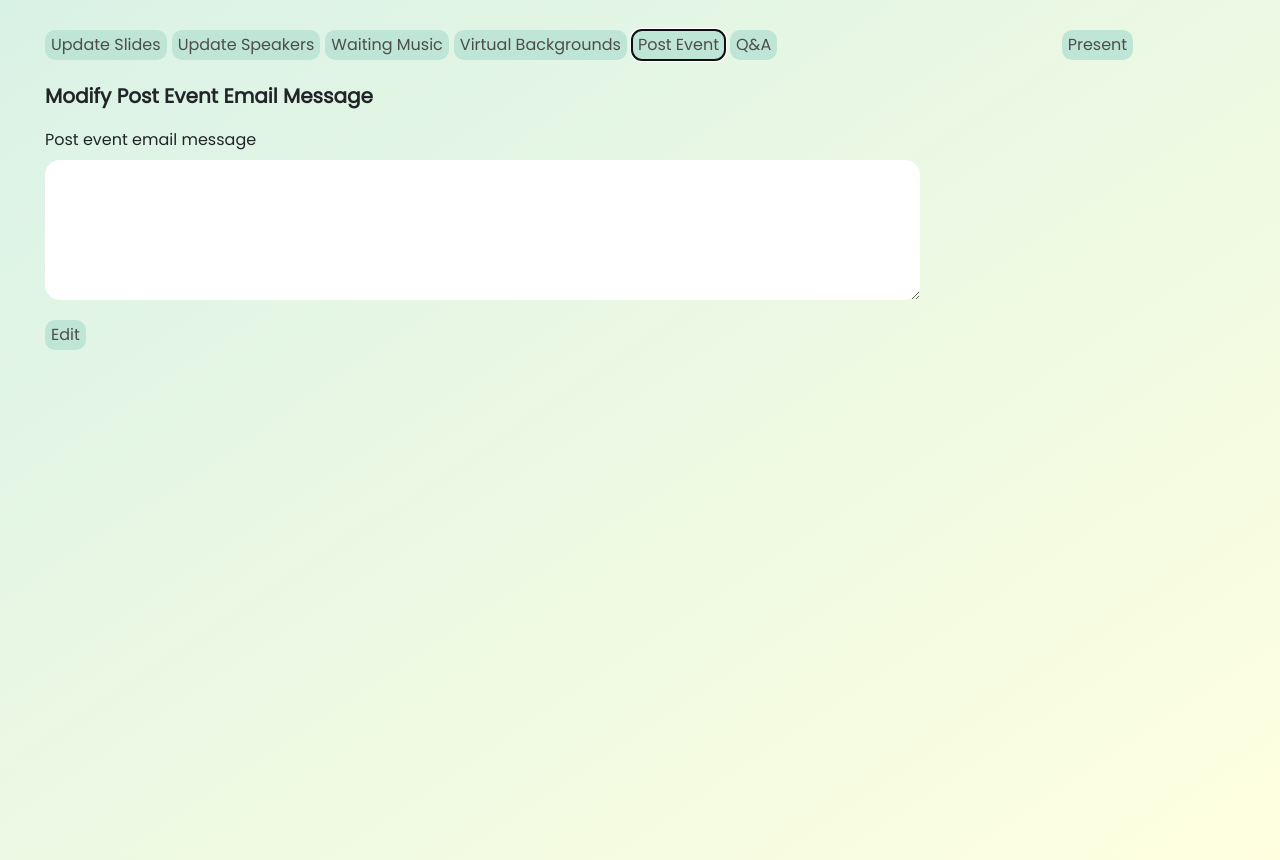
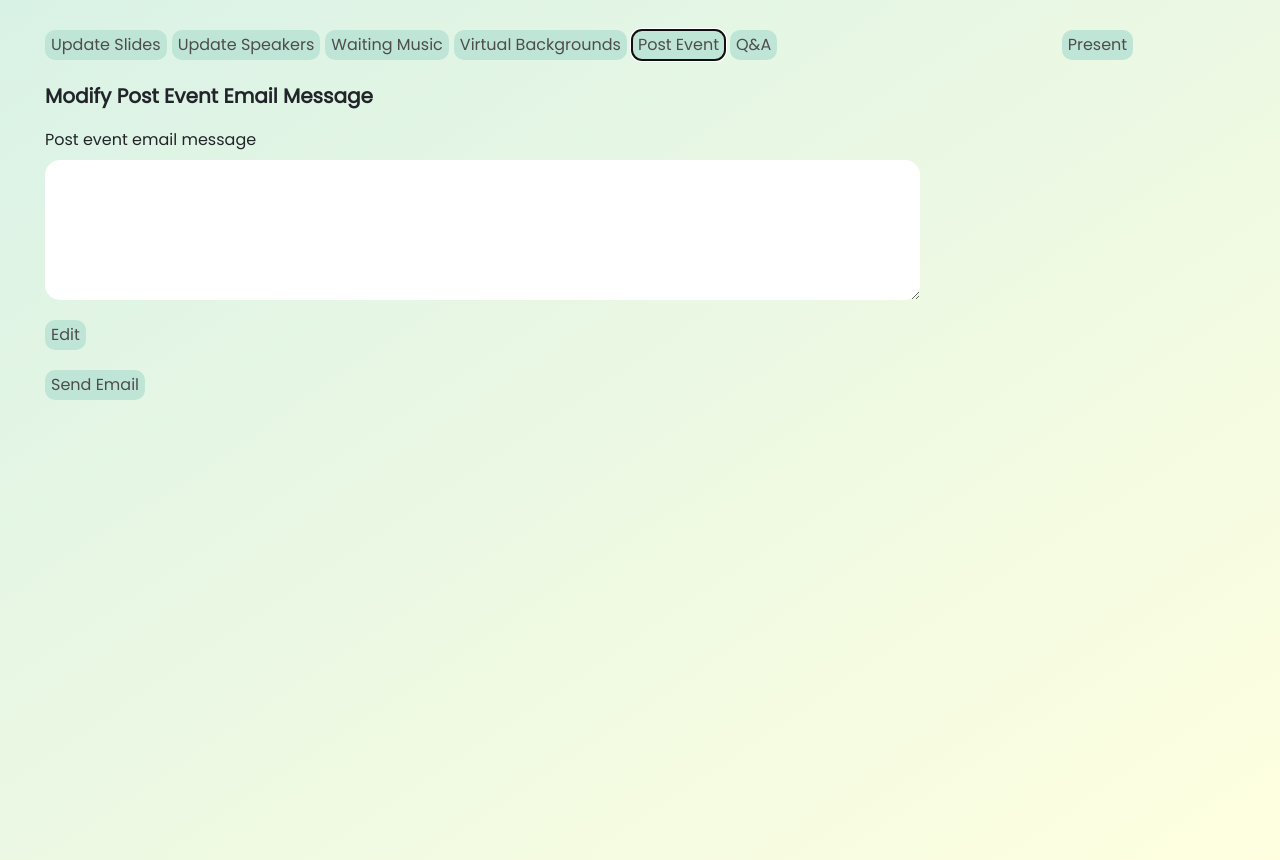
Before and after one commit to tbuwadi/HackWestern8, a React (Create React App) app in the folder app/: page /adminsettings/1 in a window 1280 px wide. Both pictures are taken after typing "Sample" into the empty fields and a click on the button "Post Event". Built offline with nearby package versions, Linux system fonts and the light colour scheme.

Commit message:
send emails

```diff
--- a/app/src/pages/registration/UpdatePostEvent.js
+++ b/app/src/pages/registration/UpdatePostEvent.js
@@ -29,6 +29,13 @@ const UpdatePostEvent = () => {
 
     }
 
+
+    const onSendEmail =(e) => {
+        e.preventDefault();
+        axios.get('http://localhost:5000/send-emails')
+            .then(res => console.log(res.data));
+    }
+
     return (
         <div className='single-update' style={{display: 'grid'}}>
             <form onSubmit={onFormSubmit}>
@@ -40,6 +47,9 @@ const UpdatePostEvent = () => {
                 <div className='layer1'>
                     <button type='submit'>Edit</button>
                 </div>
+                <div className='layer1'>
+                    <button onClick={onSendEmail}>Send Email</button>
+                </div>
 
             </form>
         </div>
--- a/routes/after_event.js
+++ b/routes/after_event.js
@@ -35,6 +35,7 @@ router.get('/send-emails', sendEmail, async (req, res, next) => {
 });
 
 async function sendEmail(req, res, next) {
+    console.log("Sending emails...");
     try {
         let emails_sent = [];
         const attendeesList = await getAttendees(req, res);
```
